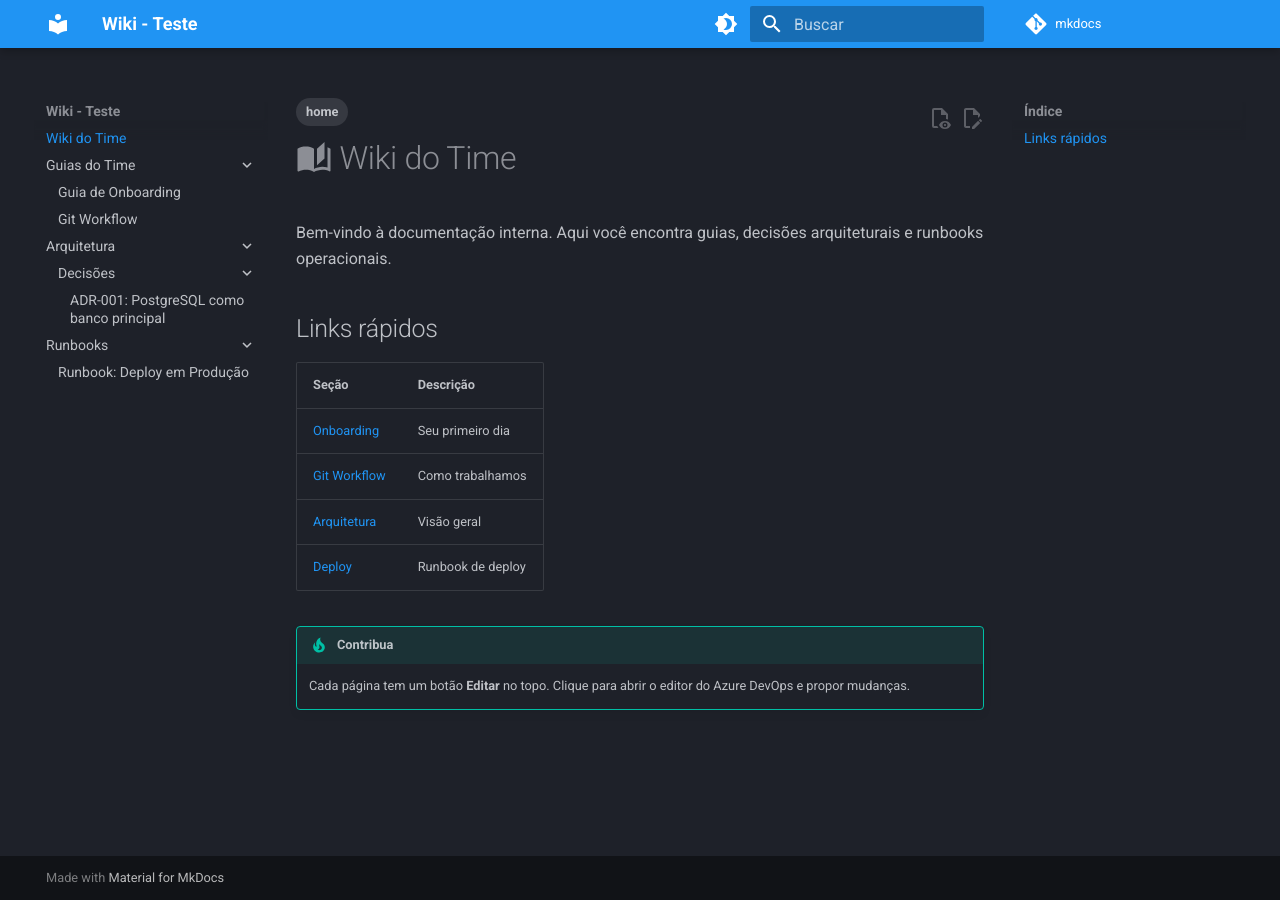
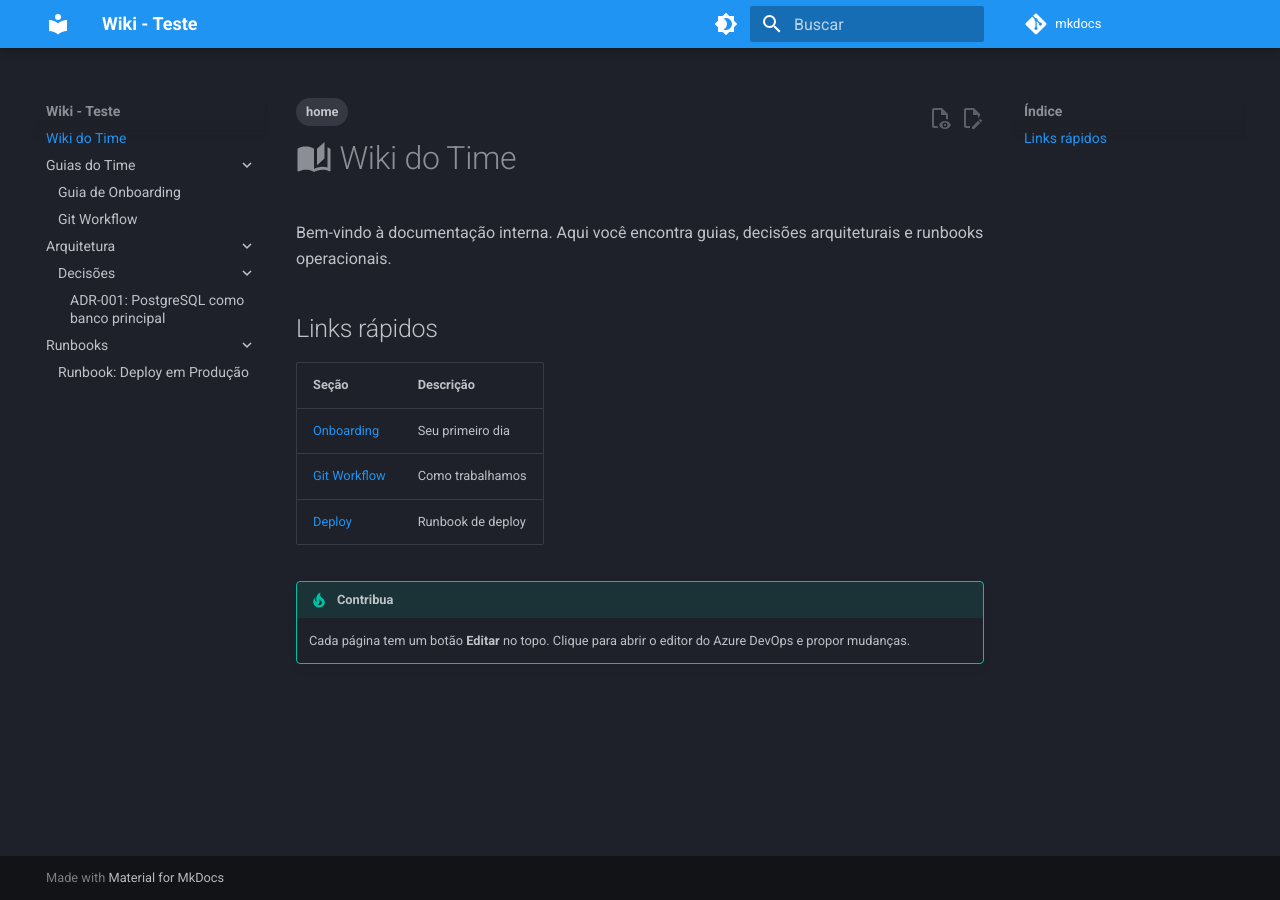
Before and after one commit to lennonmarconato/mkdocs, an MkDocs documentation site: the page built from docs/index.md, in a window 1280 px wide. Built offline with MkDocs 1.6.1 and Material for MkDocs 9.7.7, drawn with Linux system fonts in a browser that asks for light colours; comment, search, counter and statistics services are not loaded.

Commit message:
correção de erro em indes.md

```diff
--- a/docs/index.md
+++ b/docs/index.md
@@ -16,7 +16,6 @@ decisões arquiteturais e runbooks operacionais.
 |:------|:----------|
 | [Onboarding](guias/onboarding.md) | Seu primeiro dia |
 | [Git Workflow](guias/git-workflow.md) | Como trabalhamos |
-| [Arquitetura](arquitetura/visao-geral.md) | Visão geral |
 | [Deploy](runbooks/deploy-producao.md) | Runbook de deploy |
 
 !!! tip "Contribua"
```
